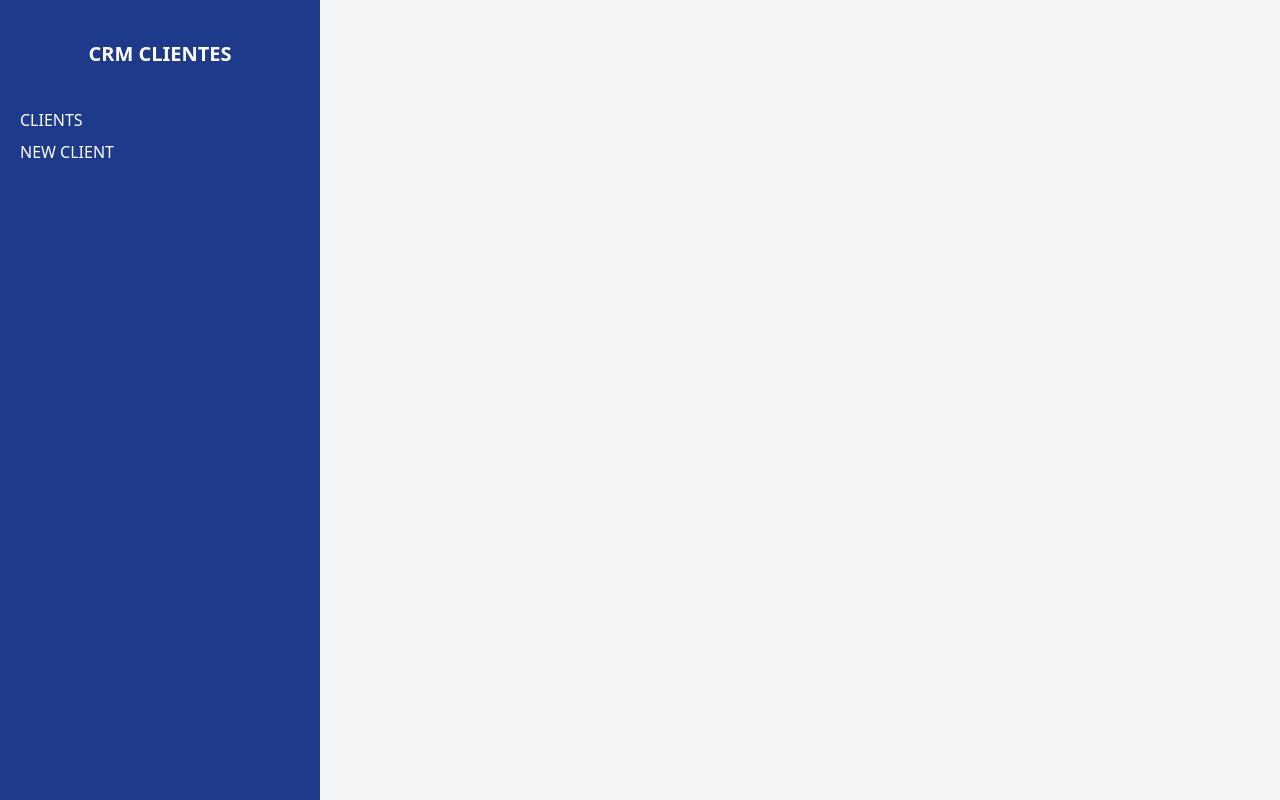
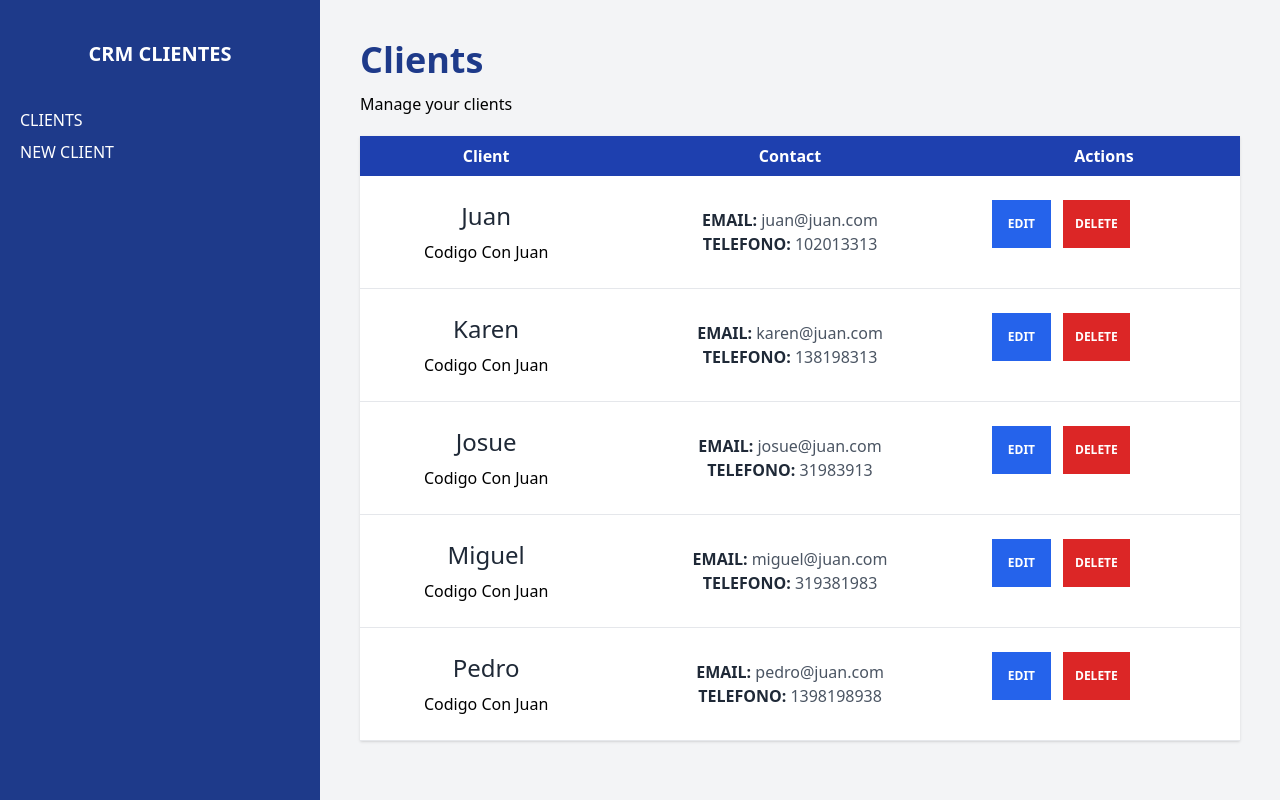
Before and after one commit to EmilyMontalvo/crm-react, a React (Vite) app: page / in a window 1280 px wide. Built offline with nearby package versions, Linux system fonts and the light colour scheme.

Commit message:
Add loader hook and clients info

```diff
--- /dev/null
+++ b/src/components/Clients.jsx
@@ -0,0 +1,36 @@
+import React from 'react'
+
+const Clients = ({ client }) => {
+
+    const { nombre, empresa, email, telefono, id } = client
+
+    return (
+        <tr className='border-b'>
+            <td className='p-6 space-y-2'>
+                <p className='text-2xl text-gray-800'>{nombre}</p>
+                <p>{empresa}</p>
+            </td>
+            <td className='p-6'>
+                <p className='text-gray-600'>
+                    <span className=' text-gray-800 uppercase font-bold'>Email: </span>
+                    {email}
+                </p>
+                <p className='text-gray-600'>
+                    <span className=' text-gray-800 uppercase font-bold'>Telefono: </span>
+                    {telefono}
+                </p>
+            </td>
+            <td className='p-6 flex gap-3'>
+                <button type="button" className='bg-blue-600 hover:bg-blue-700 uppercase font-bold text-xs text-white p-4'>
+                    Edit
+                </button>
+                <button type="button" className='bg-red-600 hover:bg-red-700 uppercase font-bold text-xs text-white p-3'>
+                    Delete
+                </button>
+
+            </td>
+        </tr>
+    )
+}
+
+export default Clients
--- a/src/main.jsx
+++ b/src/main.jsx
@@ -4,7 +4,7 @@
 import {createBrowserRouter, RouterProvider} from 'react-router-dom';
 import Layout from './components/Layout';
 import NewClient from './pages/NewClient';
-import Index from './pages/Index';
+import Index, {loader as clientsLoader } from './pages/Index';
 
 
 // en components pongo lo que es reutilizable
@@ -17,7 +17,8 @@
     children: [
       {
         index: true, // Indicamos que aqui se va a renderizar esta pagina por defecto, primera! Igual utilizando el Layout
-        element: <Index/>
+        element: <Index/>,
+        loader: clientsLoader
       },
       {
         path: '/clients/new',
--- a/src/pages/Index.jsx
+++ b/src/pages/Index.jsx
@@ -1,10 +1,88 @@
 import React from 'react'
+import { useLoaderData } from 'react-router-dom';
+import Clients from '../components/Clients';
+
+
+export function loader() {
+
+  const clients = [
+    {
+      id: 1,
+      nombre: 'Juan',
+      telefono: 102013313,
+      email: "juan@juan.com",
+      empresa: 'Codigo Con Juan'
+    },
+    {
+      id: 2,
+      nombre: 'Karen',
+      telefono: 138198313,
+      email: "karen@juan.com",
+      empresa: 'Codigo Con Juan'
+    },
+    {
+      id: 3,
+      nombre: 'Josue',
+      telefono: 31983913,
+      email: "josue@juan.com",
+      empresa: 'Codigo Con Juan'
+    },
+    {
+      id: 4,
+      nombre: 'Miguel',
+      telefono: 319381983,
+      email: "miguel@juan.com",
+      empresa: 'Codigo Con Juan'
+    },
+    {
+      id: 5,
+      nombre: 'Pedro',
+      telefono: 1398198938,
+      email: "pedro@juan.com",
+      empresa: 'Codigo Con Juan'
+    },
+  ];
+  return clients;
+
+}
 
 const Index = () => {
+
+  const clients = useLoaderData();
+
   return (
-    <div>
+    <>
+      <h1 className='font-black text-blue-900 text-4xl'>Clients</h1>
+      <p className='mt-3'>Manage your clients</p>
+      {/* Utilizo Loader, que es muy similar a un useEffect, se ejecuta cuando el componente cargue
+      es ideal para cargar un state o para cargar una api que quieras mostrar en el componente y siempre
+      tiene que retornar algo*/}
+      {/* Utilizo el hook para extraar lo que retorna el loader */}
 
-    </div>
+      {clients.length ? (
+        <table className='w-full bg-white shadow mt-5 table-auto'>
+          <thead className='bg-blue-800 text-white'>
+            <tr>
+              <th className='p-2' >Client</th>
+              <th className='p-2' >Contact</th>
+              <th className='p-2' >Actions</th>
+            </tr>
+          </thead>
+          <tbody className='text-center'>
+            {clients.map(client => (
+              <Clients
+              client = {client}
+              key = {client.id}
+              />
+            ))}
+          </tbody>
+        </table>
+      ) : (
+        <p className='text-center mt-10'> No hay CLientes disponibles</p>
+      )}
+
+
+    </>
   )
 }
 
--- a/src/pages/NewClient.jsx
+++ b/src/pages/NewClient.jsx
@@ -1,9 +1,10 @@
 import React from 'react'
 
 const NewClient = () => {
+
   return (
     <div>
-      <h1>New Client</h1>
+      <h1></h1>
     </div>
   )
 }
```
